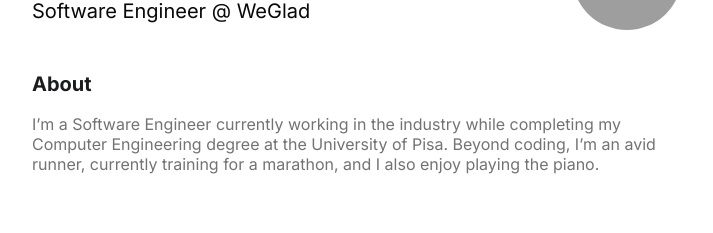
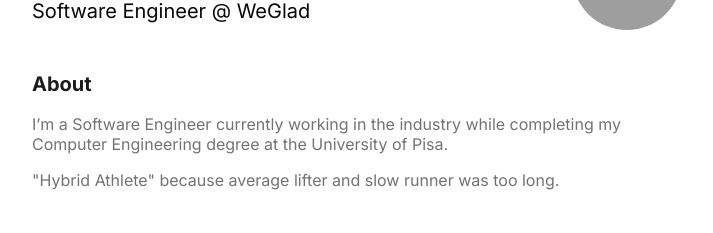
Before and after one commit to TommasoMolesti/tommaso-molesti, a React (Create React App) app: page / in a window 1280 px wide. Shown: the part 176-409 px from the top of the page, without its empty margins (283-996 px from the left). Built offline with nearby package versions, Linux system fonts and the light colour scheme; grey boxes are pictures that could not be loaded.

Commit message:
Editing About section, introducing multiple lines text

```diff
--- a/src/INFO.js
+++ b/src/INFO.js
@@ -1,7 +1,7 @@
 export const INFO = [
     {
         title: 'About',
-        text: 'I’m a Software Engineer currently working in the industry while completing my Computer Engineering degree at the University of Pisa. Beyond coding, I’m an avid runner, currently training for a marathon, and I also enjoy playing the piano.'
+        text: 'I’m a Software Engineer currently working in the industry while completing my Computer Engineering degree at the University of Pisa.\n"Hybrid Athlete" because average lifter and slow runner was too long.'
     },
     {
         title: 'Experience',
--- a/src/components/Section/index.js
+++ b/src/components/Section/index.js
@@ -6,11 +6,25 @@ import Tag from '../Tag';
 import styles from './section.module.scss';
 
 class Section extends Component {
+    renderText() {
+        if (!this.props.section.text) {
+            return null;
+        }
+
+        return this.props.section.text.split('\n').map((line, index) => {
+            return (
+                <p key={index} className={styles.subText}>
+                    {line}
+                </p>
+            );
+        });
+    }
+
     render() {
         return (
             <section className={styles.mainContainer}>
                 <h2 className={styles.title}>{this.props.section.title}</h2>
-                {this.props.section.text && <p className={styles.subText}>{this.props.section.text}</p>}
+                {this.renderText()}
                 {this.props.section.badges?.map((badge, index) => {
                     return <Badge key={index} badge={badge} />;
                 })}
```
